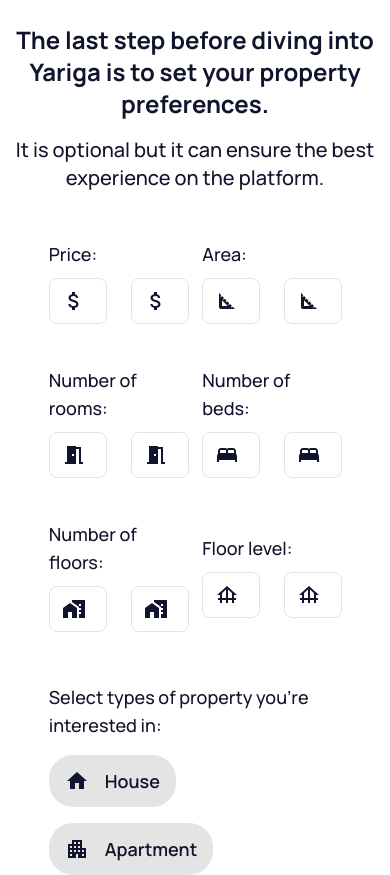
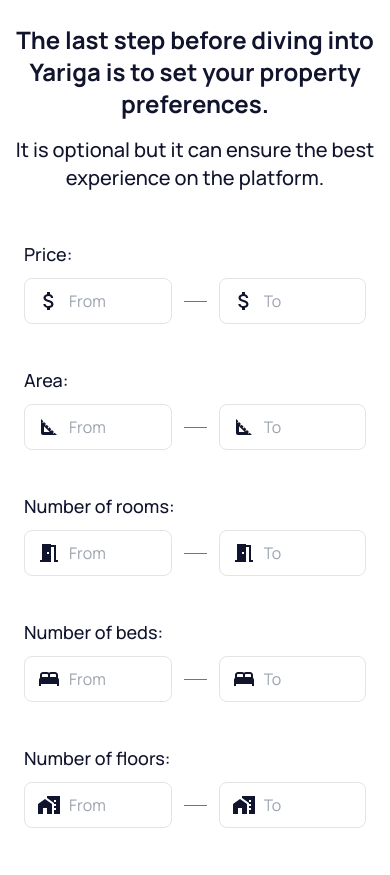
Before and after one commit to Seibeaaar/Yariga-2.0, a React (Vite) app: page /preferences in a window 390 px wide. Shown: the top 875 px of the page. Built offline with nearby package versions, Linux system fonts and the light colour scheme.

Commit message:
Make preferences responsive

```diff
--- a/src/components/Background.tsx
+++ b/src/components/Background.tsx
@@ -10,7 +10,7 @@
   className,
 }) => (
   <main
-    className={`w-screen h-screen bg-light dark:bg-black text-primary-light dark:text-primary-dark ${className}`}
+    className={`w-screen h-screen top-0 left-0 bg-light dark:bg-black text-primary-light dark:text-primary-dark ${className}`}
   >
     {children}
   </main>
--- a/src/pages/ClientPreferences/components/PreferencesForm.tsx
+++ b/src/pages/ClientPreferences/components/PreferencesForm.tsx
@@ -54,7 +54,7 @@
   };
 
   return (
-    <form onSubmit={handleSubmit(onSubmit)} className="mx-auto w-3/4 mt-[48px]">
+    <form onSubmit={handleSubmit(onSubmit)} className="mx-auto px-[24px] lg:w-3/4 mt-[48px]">
       <div className="flex w-full items-center flex-wrap justify-between mb-[9px]">
         <RangeRow
           label="Price"
--- a/src/pages/ClientPreferences/components/RangeRow.tsx
+++ b/src/pages/ClientPreferences/components/RangeRow.tsx
@@ -26,7 +26,7 @@
   lowestError,
 }) => {
   return (
-    <div className="w-[47.5%] mb-[24px]">
+    <div className="w-full lg:w-[47.5%] mb-[24px]">
       <h4 className="text-lg font-medium">{label}:</h4>
       <div className="flex gap-[12px] items-end w-full">
         <Controller
--- a/src/pages/ClientPreferences/index.tsx
+++ b/src/pages/ClientPreferences/index.tsx
@@ -20,7 +20,7 @@
         title="Uh-oh."
         content="Something went wrong while setting your preferences."
       />
-      <ScreenBackground className="py-[24px] h-fit">
+      <ScreenBackground className="py-[24px] h-fit min-h-screen">
         <h1 className="text-center font-bold text-2xl md:text-3xl mb-[16px]">
           The last step before diving into Yariga is to set your property
           preferences.
```
